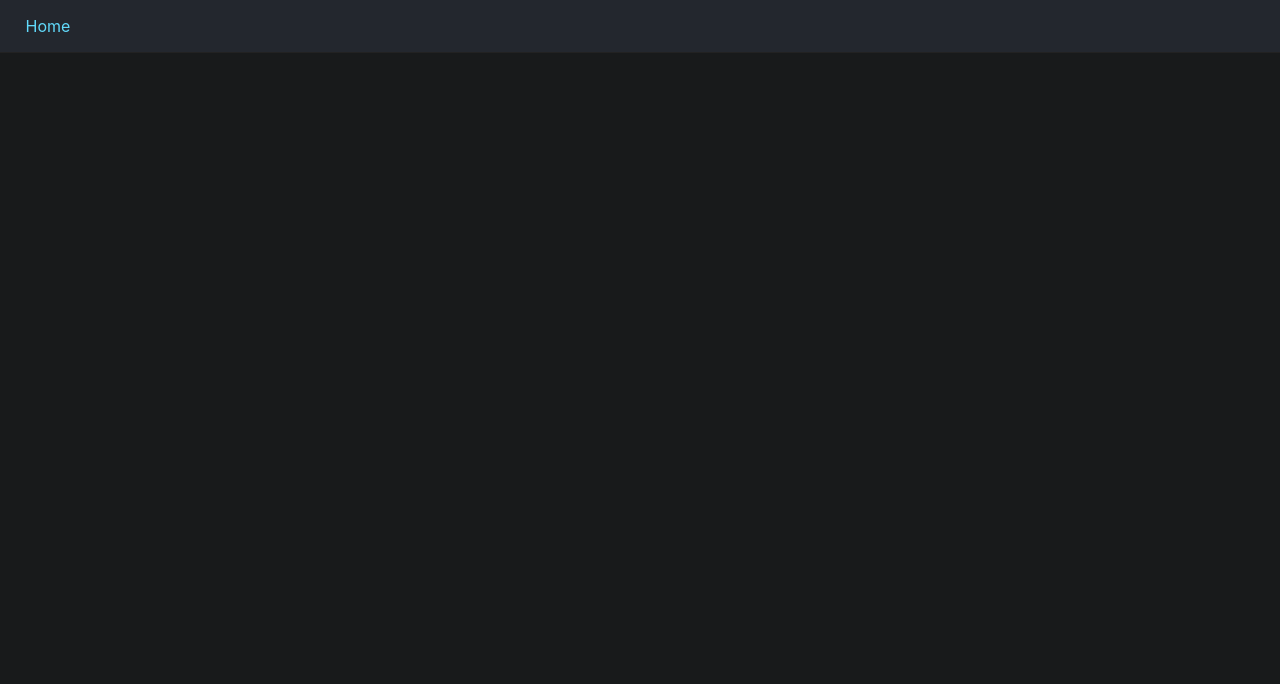
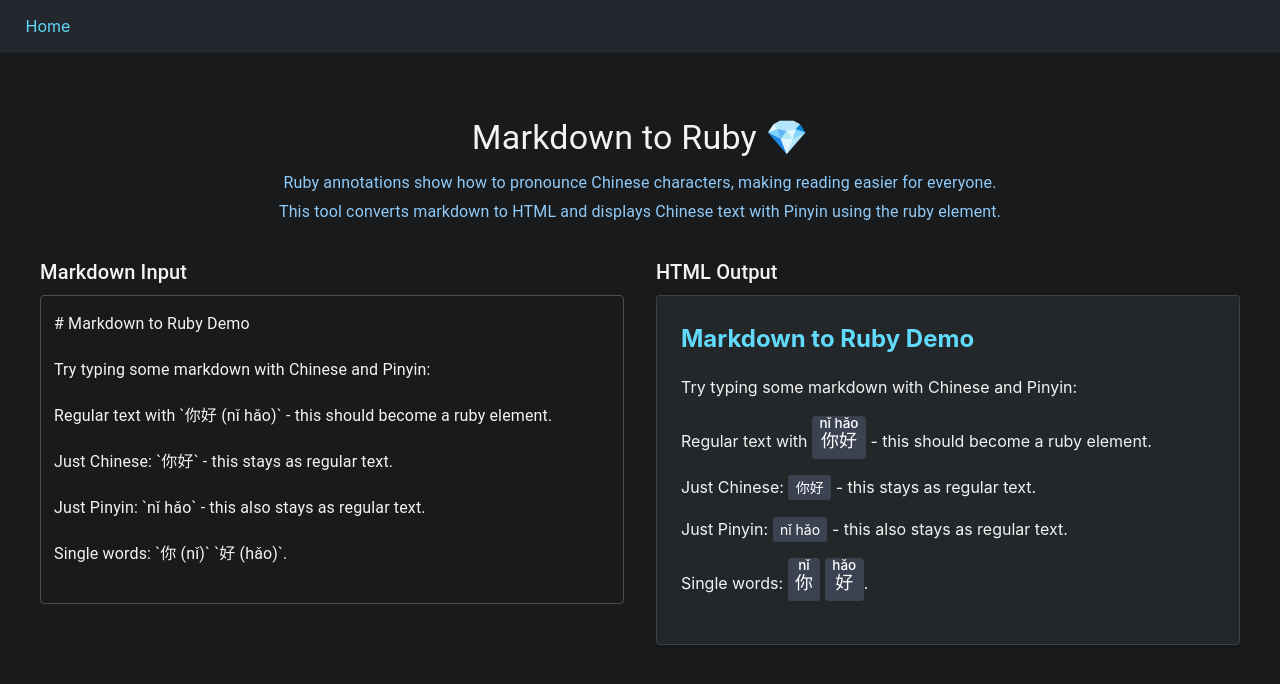
Before and after one commit to huyenltnguyen/language-playground, a React (Create React App) app: page /markdown-to-ruby in a window 1280 px wide. Before the commit this address had no page. Shown: the top 684 px of the page. Built offline with nearby package versions, Linux system fonts and the light colour scheme.

Commit message:
feat: markdown to ruby (#23)

```diff
--- a/package.json
+++ b/package.json
@@ -16,6 +16,7 @@
     "@types/react": "^19.1.13",
     "@types/react-dom": "^19.1.9",
     "@types/react-router-dom": "^5.3.3",
+    "marked": "^16.3.0",
     "pinyin-tone": "^2.3.5",
     "react": "^19.1.1",
     "react-dom": "^19.1.1",
@@ -46,5 +47,8 @@
       "last 1 firefox version",
       "last 1 safari version"
     ]
+  },
+  "devDependencies": {
+    "@types/marked": "^6.0.0"
   }
 }
--- a/src/App.tsx
+++ b/src/App.tsx
@@ -3,6 +3,7 @@ import { Routes, Route, Link } from "react-router-dom";
 import styles from "./App.module.css";
 import PinyinToneInput from "./PinyinToneInput";
 import SmartPinyinInput from "./SmartPinyinInput";
+import MarkdownToRuby from "./MarkdownToRuby";
 
 function Home() {
   return (
@@ -14,6 +15,9 @@ function Home() {
         </li>
         <li>
           <Link to="/smart-pinyin-input">Smart Pinyin Input</Link>
+        </li>
+        <li>
+          <Link to="/markdown-to-ruby">Markdown to Ruby</Link>
         </li>
       </ul>
     </main>
@@ -32,6 +36,7 @@ function App() {
         <Route index element={<Home />} />
         <Route path="/pinyin-tone-input" element={<PinyinToneInput />} />
         <Route path="/smart-pinyin-input" element={<SmartPinyinInput />} />
+        <Route path="/markdown-to-ruby" element={<MarkdownToRuby />} />
       </Routes>
     </div>
   );
--- /dev/null
+++ b/src/MarkdownToRuby.module.css
@@ -0,0 +1,134 @@
+.container {
+  padding: 2rem;
+  max-width: 1200px;
+  margin: 0 auto;
+}
+
+.header {
+  margin-bottom: 2rem;
+  text-align: center;
+}
+
+.descriptionWrapper {
+  max-width: 800px;
+  margin-bottom: 16px;
+  margin-left: auto;
+  margin-right: auto;
+  text-align: center;
+}
+
+.content {
+  display: grid;
+  grid-template-columns: 1fr 1fr;
+  gap: 2rem;
+  align-items: start;
+}
+
+.inputSection,
+.outputSection {
+  display: flex;
+  flex-direction: column;
+}
+
+.textArea {
+  font-family: 'Roboto Mono', monospace;
+}
+
+.preview {
+  padding: 1.5rem;
+  background: #23272a;
+  color: #f3f3f3;
+  min-height: 300px;
+  border-radius: 4px;
+  box-shadow: 0 2px 8px rgba(0,0,0,0.2);
+}
+
+.htmlContent {
+  line-height: 1.6;
+  color: #f3f3f3;
+}
+
+.htmlContent h1,
+.htmlContent h2,
+.htmlContent h3,
+.htmlContent h4,
+.htmlContent h5,
+.htmlContent h6 {
+  margin-top: 0;
+  margin-bottom: 1rem;
+  color: #61dafb;
+}
+
+.htmlContent p {
+  margin-bottom: 1rem;
+}
+
+.htmlContent code {
+  background: #2d3741;
+  color: #f3f3f3;
+  padding: 0.2rem 0.4rem;
+  border-radius: 3px;
+  font-family: 'Roboto Mono', monospace;
+  font-size: 0.875rem;
+  border: 1px solid #3a4149;
+}
+
+.rubyWrapper {
+  background: #3b4252;
+  color: #ffffff;
+  border-radius: 3px;
+  padding: 0.2rem 0.4rem;
+  border: 1px solid #3a4149;
+  display: inline-block;
+}
+
+.plainText {
+  background: #3b4252;
+  color: #ffffff;
+  padding: 0.2rem 0.4rem;
+  border-radius: 3px;
+  font-size: 0.875rem;
+  border: 1px solid #3a4149;
+}
+
+.htmlContent ruby {
+  ruby-align: center;
+  font-size: 1.125rem; /* 18px - larger size for better Chinese character readability */
+  line-height: 1.4;
+  ruby-position: over;
+  vertical-align: baseline;
+}
+
+.htmlContent rt {
+  font-size: 0.75em;
+  color: #ffffff;
+  font-weight: 500;
+}
+
+.htmlContent ul,
+.htmlContent ol {
+  margin-bottom: 1rem;
+  padding-left: 2rem;
+}
+
+.htmlContent li {
+  margin-bottom: 0.5rem;
+}
+
+.preview:focus-within {
+  outline: 2px solid #61dafb;
+  outline-offset: 2px;
+}
+
+@media (max-width: 768px) {
+  .content {
+    grid-template-columns: 1fr;
+    gap: 1.5rem;
+  }
+  .container {
+    padding: 1rem;
+  }
+  .htmlContent ruby {
+    font-size: 1rem;
+  }
+}
--- /dev/null
+++ b/src/MarkdownToRuby.tsx
@@ -0,0 +1,132 @@
+import React, { useState, useMemo } from "react";
+import { Box, TextField, Typography, Paper } from "@mui/material";
+import { marked } from "marked";
+import styles from "./MarkdownToRuby.module.css";
+
+// Create a regex to detect Chinese characters and pinyin pattern
+const chinesePinyinPattern = /^([^\s()]+)\s*\(([^)]+)\)$/;
+const chineseCharPattern = /[\u4e00-\u9fff]/;
+
+function MarkdownToRuby() {
+  const [markdown, setMarkdown] = useState(
+    `# Markdown to Ruby Demo
+
+Try typing some markdown with Chinese and Pinyin:
+
+Regular text with \`你好 (nǐ hǎo)\` - this should become a ruby element.
+
+Just Chinese: \`你好\` - this stays as regular text.
+
+Just Pinyin: \`nǐ hǎo\` - this also stays as regular text.
+
+Single words: \`你 (nǐ)\` \`好 (hǎo)\`.`
+  );
+
+  // Configure marked with custom renderer for codespan
+  const configuredMarked = useMemo(() => {
+    marked.use({
+      renderer: {
+        codespan(token: any) {
+          const text = token.text;
+
+          // Check if the text matches the Chinese + pinyin pattern
+          const match = text.match(chinesePinyinPattern);
+          if (match) {
+            const chinese = match[1].trim();
+            const pinyin = match[2].trim();
+
+            // Verify that the first part contains Chinese characters
+            if (chineseCharPattern.test(chinese)) {
+              // Return a ruby element wrapped in a span for styling
+              return `<span class="${styles.rubyWrapper}"><ruby>${chinese}<rt>${pinyin}</rt></ruby></span>`;
+            }
+          }
+
+          return `<span class="${styles.plainText}">${text}</span>`;
+        },
+      },
+    });
+
+    return marked;
+  }, []);
+
+  const htmlOutput = useMemo(() => {
+    try {
+      return configuredMarked.parse(markdown);
+    } catch (error) {
+      return `<p>Error parsing markdown: ${
+        error instanceof Error ? error.message : "Unknown error"
+      }</p>`;
+    }
+  }, [markdown, configuredMarked]);
+
+  return (
+    <div className={styles.container}>
+      <header className={styles.header}>
+        <Typography variant="h4" component="h1" gutterBottom>
+          Markdown to Ruby 💎
+        </Typography>
+        <div className={styles.descriptionWrapper}>
+          <Typography
+            variant="body1"
+            color="text.secondary"
+            component="p"
+            gutterBottom
+          >
+            Ruby annotations show how to pronounce Chinese characters, making
+            reading easier for everyone.
+          </Typography>
+          <Typography variant="body1" color="text.secondary" component="p">
+            This tool converts markdown to HTML and displays Chinese text with
+            Pinyin using the ruby element.
+          </Typography>
+        </div>
+      </header>
+
+      <Box className={styles.content}>
+        <Box className={styles.inputSection}>
+          <Typography variant="h6" component="h2" gutterBottom>
+            Markdown Input
+          </Typography>
+          <TextField
+            multiline
+            fullWidth
+            rows={12}
+            value={markdown}
+            onChange={(e) => setMarkdown(e.target.value)}
+            variant="outlined"
+            placeholder="Type your markdown here..."
+            className={styles.textArea}
+            slotProps={{
+              htmlInput: {
+                "aria-label": "Markdown input",
+              },
+            }}
+          />
+        </Box>
+
+        <Box className={styles.outputSection}>
+          <Typography variant="h6" component="h2" gutterBottom>
+            HTML Output
+          </Typography>
+          <Paper
+            className={styles.preview}
+            variant="outlined"
+            component="section"
+            aria-label="HTML preview"
+          >
+            <div
+              dangerouslySetInnerHTML={{ __html: htmlOutput }}
+              className={styles.htmlContent}
+              role="document"
+              aria-live="polite"
+              aria-label="Rendered HTML output"
+            />
+          </Paper>
+        </Box>
+      </Box>
+    </div>
+  );
+}
+
+export default MarkdownToRuby;
--- a/src/index.css
+++ b/src/index.css
@@ -14,12 +14,9 @@ a {
   text-decoration: underline;
 }
 
-a:visited {
-  color: #b388ff;
-}
-
-a:hover, a:focus {
+a:hover, a:focus, a:visited {
   color: #21a1c4;
+  text-decoration: none;
 }
 
 code {
```
Also changed, not shown: 1 other file (tests, documents, lock files or other folders).
